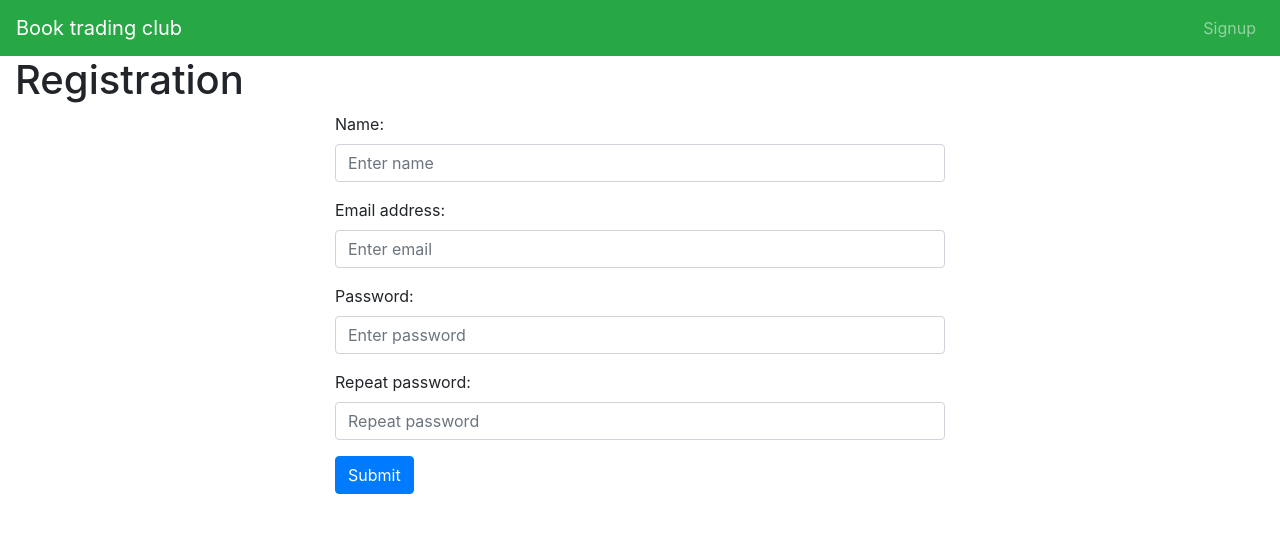
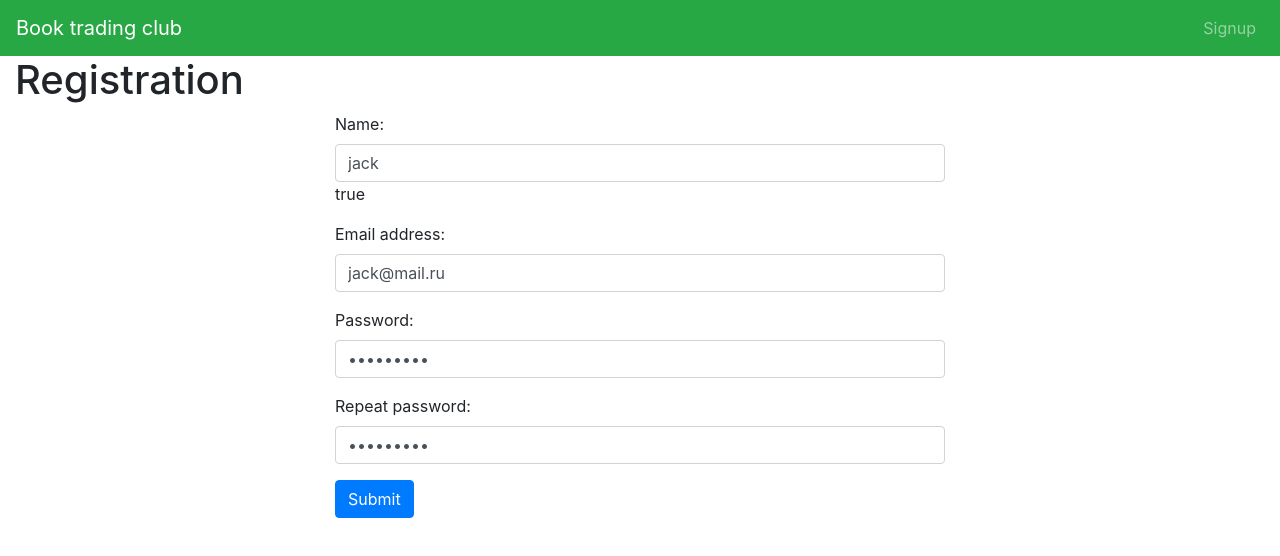
Before and after one commit to askov/manage-a-book-trading-club, a Vue app in the folder frontend/: page /signup in a window 1280 px wide. Shown: the top 556 px of the page. Built offline with nearby package versions, Linux system fonts and the light colour scheme.

Commit message:
signup and validation updates, ts config updates

```diff
--- a/frontend/src/components/SignupForm.vue
+++ b/frontend/src/components/SignupForm.vue
@@ -12,6 +12,7 @@
       <b-form-invalid-feedback
         v-if="!$v.form.username.minLength"
       >Name must be at least {{$v.form.username.$params.minLength.min}} characters</b-form-invalid-feedback>
+      {{$v.form.username.serverRule}}
     </b-form-group>
     <b-form-group id="signupFormEmail" label="Email address:" label-for="signupFormEmail">
       <b-form-input
@@ -59,28 +60,60 @@
 import Vue from 'vue';
 import { validationMixin } from 'vuelidate';
 import { required, minLength, sameAs, email } from 'vuelidate/lib/validators';
+// import { serverRule } from '@/validators';
+import serverRule from '@/validators/serverRule';
 
 interface Event {
   preventDefault: () => void;
 }
 
+// const mustBeCool = (value) => value.indexOf('cool') >= 0;
+// const serverValidation = (getter: string): object => {
+//   return function(): boolean {
+//     return false;
+//   };
+// };
+
+// const serverValidation = (field: string) => {
+//   return function() {
+//     return false;
+//   };
+// };
+// const serverRule = (field: string) {
+
+// };
+
 export default Vue.extend({
   name: 'SignupForm',
   data() {
     return {
-      form: {},
+      serverErrors: {},
+      form: {
+        username: 'jack',
+        email: 'jack@mail.ru',
+        password: 'qweqwe123',
+        passwordConfirm: 'qweqwe123',
+      },
     };
   },
   mixins: [validationMixin],
   validations: {
+    // serverErrors: { serverRule: serverRule('bar') },
     form: {
       email: {
         required,
         email,
+        // serverRule: serverRule('email'),
       },
       username: {
         required,
         minLength: minLength(4),
+        // mustBeCool
+        serverRule: serverRule('username'),
+
+        // serverRule: ('username') => {
+        //   return
+        // },
       },
       password: {
         required,
@@ -92,9 +125,14 @@ export default Vue.extend({
     },
   },
   methods: {
+    updateServerErrors(errors: object) {
+      this.serverErrors = { username: 'Error' };
+    },
     onSubmit(evt: Event): void {
       this.$v.$touch();
       if (this.$v.$invalid) {
+        // console.log('#invalid submit', this.$v);
+        // console.log('#tof', this.constructor);
         return;
       }
       // alert(JSON.stringify(this.form));
@@ -102,10 +140,12 @@ export default Vue.extend({
         .dispatch('newUser', this.form)
         .then((user: object) => {
           console.log('#new user!');
+
           // do something after the new user was successfull created
         })
-
-        .catch((error: object) => {
+        .catch((errors: object) => {
+          console.log('#error catch!!!', errors);
+          this.updateServerErrors(errors);
           // do something when something goes wrong
         });
     },
--- a/frontend/src/services/http.service.ts
+++ b/frontend/src/services/http.service.ts
@@ -1,12 +1,15 @@
 import axios from 'axios';
-// const axios = require('axios');
 
 const baseUrl = 'http://127.0.0.1:8000';
 
-export default axios.create({
+const axiosInstance = axios.create({
   baseURL: baseUrl,
-  // headers: {
-  //   Authorization: `Bearer ${localStorage.getItem('token')}`,
-  //   'X-Requested-With': 'XMLHttpRequest'
-  // }
 });
+
+axiosInstance.interceptors.response.use((response) => {
+  return response;
+}, (error) => {
+  return Promise.reject(error.response);
+});
+
+export default axiosInstance;
--- a/frontend/src/store.ts
+++ b/frontend/src/store.ts
@@ -14,10 +14,14 @@ export default new Vuex.Store({
   actions: {
     newUser({ commit }, user) {
       return new Promise((resolve, reject) => {
-        resolve({ some: 1 });
+        // resolve({ some: 1 });
         apiService.new(user).then((res) => {
-          resolve({ some: 1 });
-        }).catch(() => reject({ some: 2 }));
+          // console.log('#res', res);
+          resolve({ data: res });
+        }).catch((err) => {
+          // console.log('#err', err.data);
+          reject(err.data);
+        });
       });
     },
   },
--- a/frontend/src/validators.d.ts
+++ b/frontend/src/validators.d.ts
@@ -1,3 +1,4 @@
+declare module '@/validators/serverRule';
 // build your own rule
 declare module 'vuelidate/lib/validators' {
   import Vue from 'vue'
@@ -46,4 +47,7 @@ declare module 'vuelidate/lib/validators' {
   export function url(): ValidationRule
   export function or(...validators: ValidationRule[]): ValidationRule
   export function and(...validators: ValidationRule[]): ValidationRule
+
+  export function serverRule(field: string): ValidationRule
+
 }
--- /dev/null
+++ b/frontend/src/validators/serverRule.ts
@@ -0,0 +1,14 @@
+import { helpers } from 'vuelidate/lib/validators';
+
+interface ServerErrors {
+  serverErrors: object
+  form: object
+}
+export default function (field: string) {
+  return (value: object, vm: ServerErrors) => {
+    console.log('#this inside', vm);
+    return true;
+  };
+  // return () => data && !data.hasOwnProperty(field);
+  // return (value) => !helpers.req(value) || value.indexOf(param) >= 0
+}
--- a/frontend/tsconfig.json
+++ b/frontend/tsconfig.json
@@ -32,7 +32,8 @@
     "src/**/*.tsx",
     "src/**/*.vue",
     "tests/**/*.ts",
-    "tests/**/*.tsx"
+    "tests/**/*.tsx",
+    "src/validators/serverRule.ts"
   ],
   "exclude": [
     "node_modules"
--- a/frontend/tslint.json
+++ b/frontend/tslint.json
@@ -38,6 +38,9 @@
         "esSpecCompliant": true
       }
     ],
+    "no-console": false,
+    "only-arrow-functions": false,
+    "space-before-function-paren": false,
     "no-implicit-dependencies": false,
     "no-submodule-imports": false
   }
```
